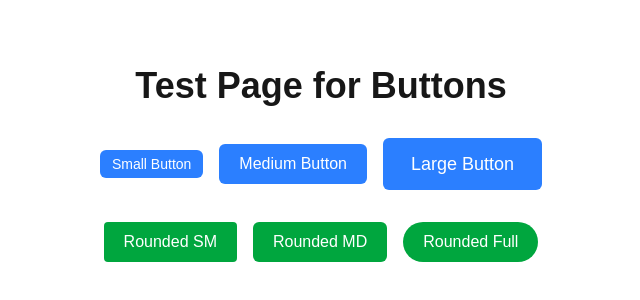
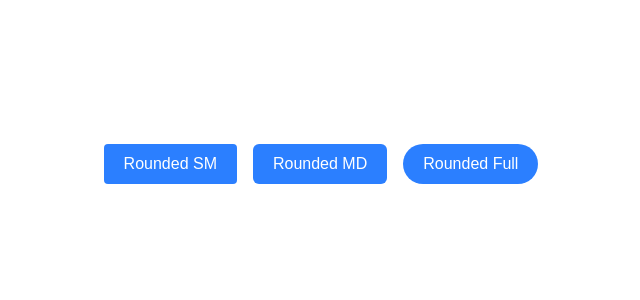
Before and after one commit to SCCAMP/alx-project-0x00-setup, a Next.js app in the folder alx-project-0x00/: page /landing in a window 1280 px wide. Shown: the part 236-536 px from the top of the page, without its empty margins (319-959 px from the left). Built offline with nearby package versions, Linux system fonts and the light colour scheme.

Commit message:
3 buttons

```diff
--- a/alx-project-0x00/pages/landing.tsx
+++ b/alx-project-0x00/pages/landing.tsx
@@ -1,42 +1,28 @@
 import React from 'react';
-import Button from '@/components/Button'; // Import your new component
+import Button from '@/components/Button'; // Import your component
 
 const LandingPage: React.FC = () => {
   return (
     <main className="flex flex-col items-center justify-center min-h-screen gap-8">
-      <h1 className="text-4xl font-bold">Test Page for Buttons</h1>
 
-      {/* --- Size Examples --- */}
+      {/* This div contains ONLY the three button shapes
+        required by the checker.
+      */}
       <div className="flex items-center gap-4">
         <Button
-          title="Small Button"
-          styles="bg-blue-500 text-white text-sm px-3 py-1 rounded-md"
+          title="Rounded SM"
+          styles="bg-blue-500 text-white px-5 py-2 rounded-sm"
         />
         <Button
-          title="Medium Button"
-          styles="bg-blue-500 text-white text-base px-5 py-2 rounded-md"
+          title="Rounded MD"
+          styles="bg-blue-500 text-white px-5 py-2 rounded-md"
         />
         <Button
-          title="Large Button"
-          styles="bg-blue-500 text-white text-lg px-7 py-3 rounded-md"
+          title="Rounded Full"
+          styles="bg-blue-500 text-white px-5 py-2 rounded-full"
         />
       </div>
 
-      {/* --- Shape Examples --- */}
-      <div className="flex items-center gap-4">
-        <Button
-          title="Rounded SM"
-          styles="bg-green-600 text-white text-base px-5 py-2 rounded-sm"
-        />
-        <Button
-          title="Rounded MD"
-          styles="bg-green-600 text-white text-base px-5 py-2 rounded-md"
-        />
-        <Button
-          title="Rounded Full"
-          styles="bg-green-600 text-white text-base px-5 py-2 rounded-full"
-        />
-      </div>
     </main>
   )
 }
```
